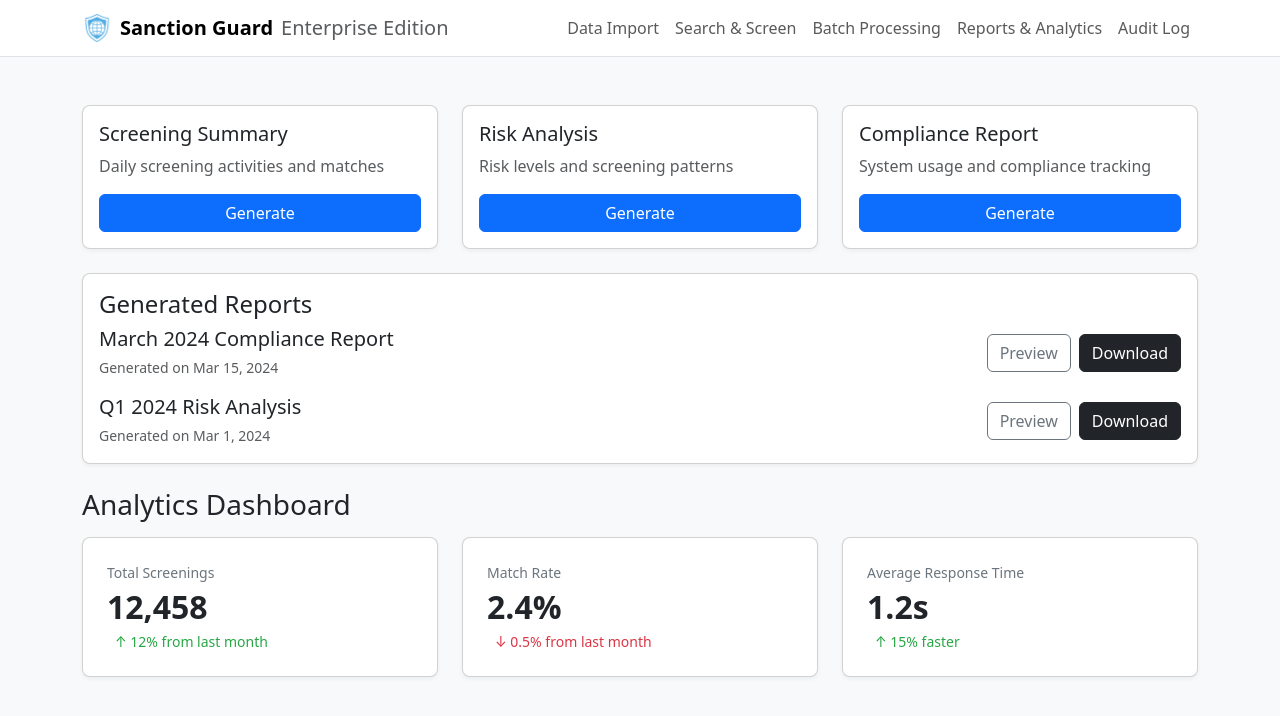
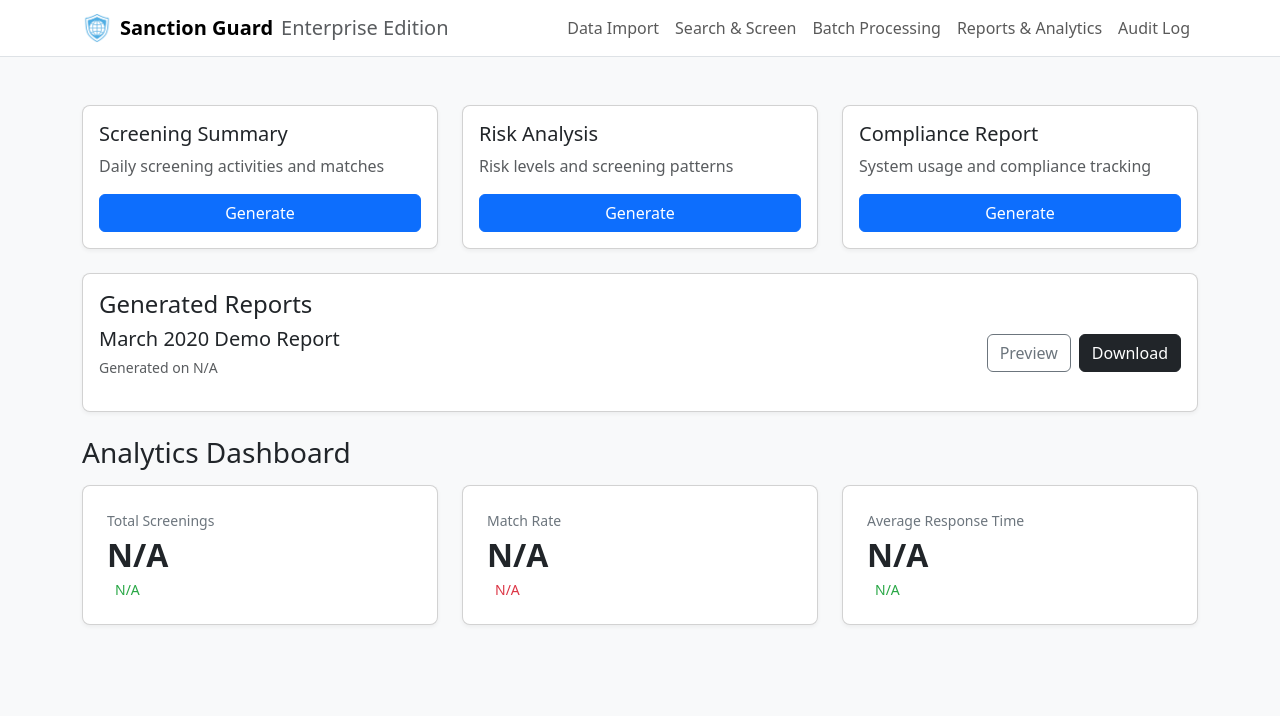
Before and after one commit to Sanction-Guard/Sanction-Guard-Front-End, a React (Vite) app: page / in a window 1280 px wide. Shown: the top 716 px of the page. Built offline with nearby package versions, Linux system fonts and the light colour scheme.

Commit message:
Update ReportsAnalytics.jsx
Removing static dummy data to allow dynamic data to be implemented

```diff
--- a/src/components/ReportsAnalytics.jsx
+++ b/src/components/ReportsAnalytics.jsx
@@ -58,50 +58,52 @@ function ReportsAnalytics() {
       <Card className="mb-4">
         <Card.Body>
           <h4>Generated Reports</h4>
+          {/* TODO: Implement dynamic generated reports from backend */}
           <div className="d-flex justify-content-between align-items-center mb-3">
             <div>
-              <h5 className="mb-1">March 2024 Compliance Report</h5>
-              <small className="text-muted">Generated on Mar 15, 2024</small>
+              <h5 className="mb-1">March 2020 Demo Report</h5>
+              <small className="text-muted">Generated on N/A</small>
             </div>
             <div>
               <Button variant="outline-secondary" className="me-2">Preview</Button>
               <Button variant="dark">Download</Button>
             </div>
           </div>
-          <div className="d-flex justify-content-between align-items-center">
+          {/* <div className="d-flex justify-content-between align-items-center">
             <div>
-              <h5 className="mb-1">Q1 2024 Risk Analysis</h5>
-              <small className="text-muted">Generated on Mar 1, 2024</small>
+              <h5 className="mb-1">N/A</h5>
+              <small className="text-muted">Generated on N/A</small>
             </div>
             <div>
               <Button variant="outline-secondary" className="me-2">Preview</Button>
               <Button variant="dark">Download</Button>
             </div>
-          </div>
+          </div> */}
         </Card.Body>
       </Card>
 
       <h3 className="mb-3">Analytics Dashboard</h3>
       <Row>
+        {/* TODO: Implement dynamic analytics metrics from backend */}
         <Col md={4}>
           <Card className="analytics-card">
             <div className="stat-label">Total Screenings</div>
-            <div className="stat-value">12,458</div>
-            <div className="trend-indicator trend-up">↑ 12% from last month</div>
+            <div className="stat-value">N/A</div>
+            <div className="trend-indicator trend-up">N/A</div>
           </Card>
         </Col>
         <Col md={4}>
           <Card className="analytics-card">
             <div className="stat-label">Match Rate</div>
-            <div className="stat-value">2.4%</div>
-            <div className="trend-indicator trend-down">↓ 0.5% from last month</div>
+            <div className="stat-value">N/A</div>
+            <div className="trend-indicator trend-down">N/A</div>
           </Card>
         </Col>
         <Col md={4}>
           <Card className="analytics-card">
             <div className="stat-label">Average Response Time</div>
-            <div className="stat-value">1.2s</div>
-            <div className="trend-indicator trend-up">↑ 15% faster</div>
+            <div className="stat-value">N/A</div>
+            <div className="trend-indicator trend-up">N/A</div>
           </Card>
         </Col>
       </Row>
```
